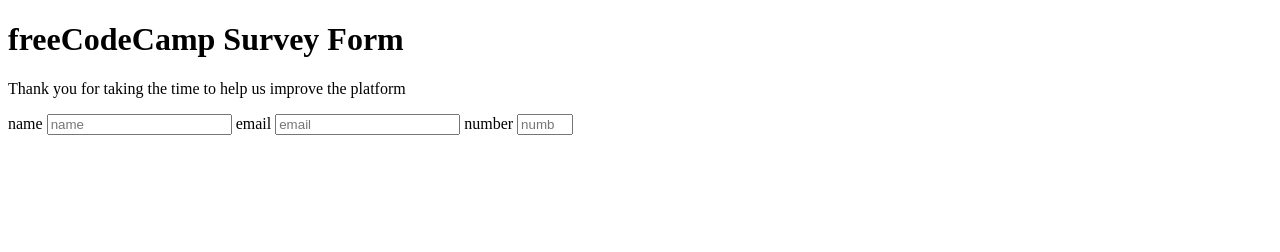
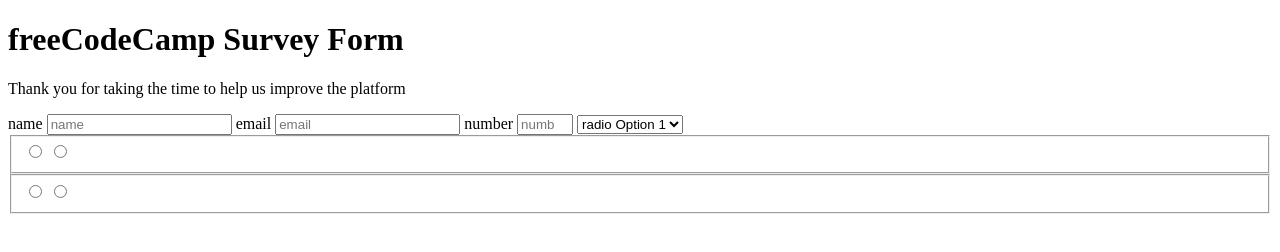
Before and after one commit to btebe/micro-partner-3, a plain HTML site: page index.html in a window 1280 px wide. Drawn offline with Linux system fonts and the light colour scheme.

Commit message:
number 12 and 13

```diff
--- a/index.html
+++ b/index.html
@@ -20,6 +20,26 @@
     <input type="number" id="number" required placeholder="number" min="0"
       max="10">
 
+      <select name="" id="dropdown">
+
+
+
+        <option> radio Option 1</option>
+        <option> Option 2</option>
+
+      </select>
+
+      <fieldset id="group1">
+        <input type="radio" value="value1" name="group1">
+        <input type="radio" value="value2" name="group1">
+    </fieldset>
+
+    <fieldset id="group2">
+      <input type="radio" value="value1" name="group2">
+      <input type="radio" value="value2" name="group2">
+  </fieldset>
+
+
   </form>
 
 
```
